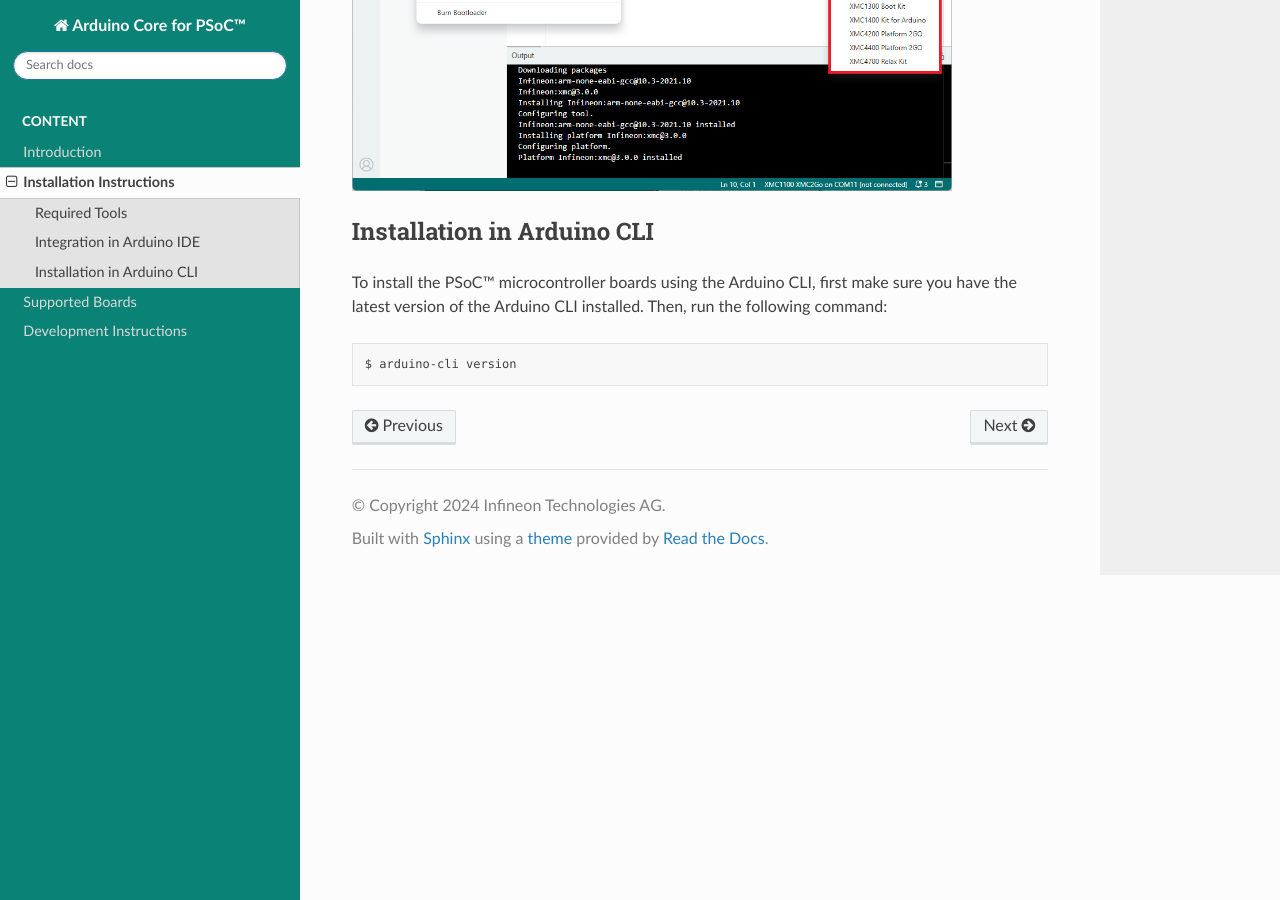
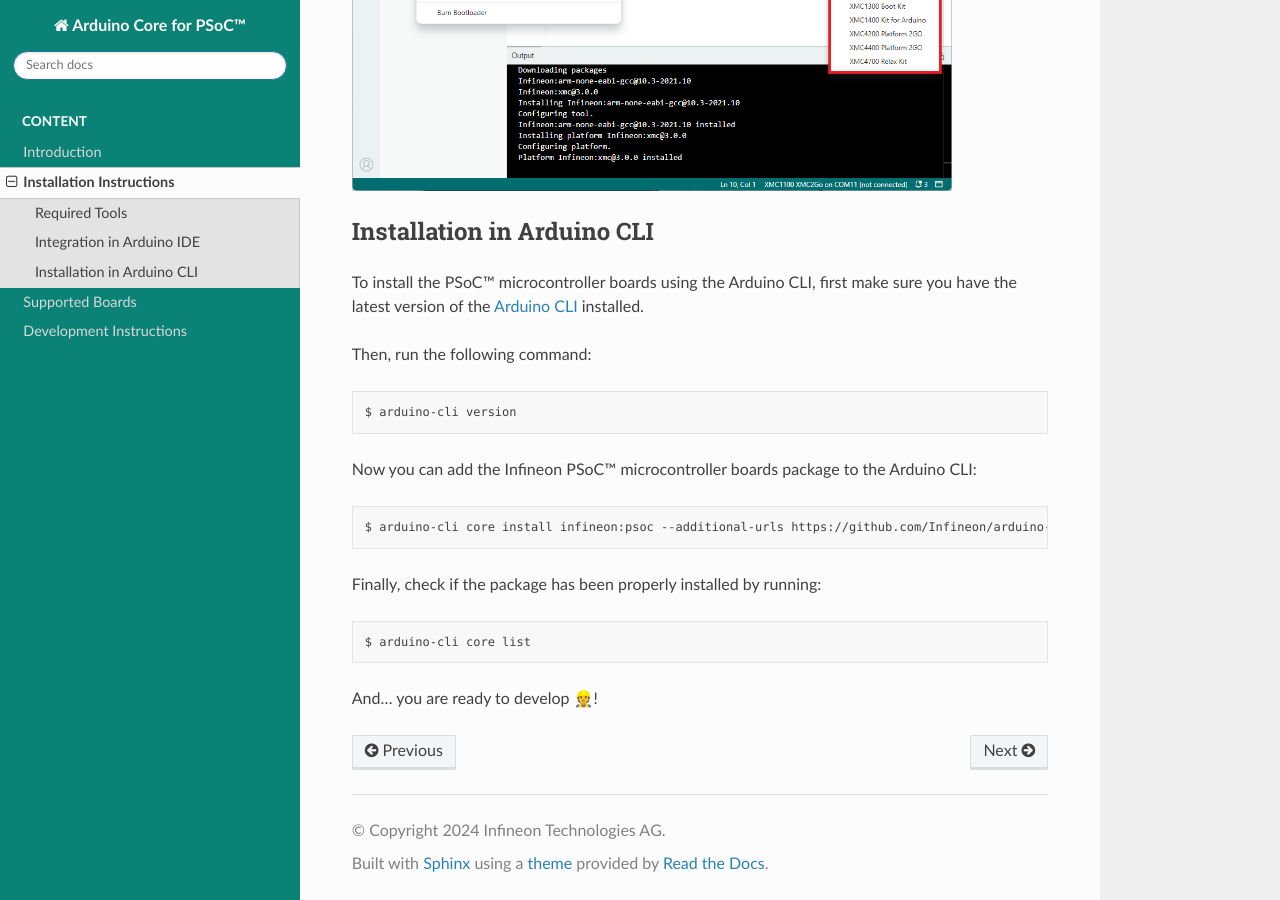
Before and after one commit to Infineon/arduino-core-psoc, a Sphinx documentation site: the page built from docs/installation-instructions.rst, in a window 1280 px wide and 900 px high, scrolled down 2770 px. Built offline with Sphinx 7.4.7 and the Read the Docs theme 2.0.0, drawn with Linux system fonts in a browser that asks for light colours; some of the changed text lies outside the part shown.

Commit message:
docs/installation-instructions.rst: Added Arduino CLI installation instructions.
Signed-off-by: jaenrig-ifx <enriquezgarcia.external@infineon.com>

```diff
--- a/docs/installation-instructions.rst
+++ b/docs/installation-instructions.rst
@@ -19,7 +19,7 @@
 
 ::
 
-    https://github.com/Infineon/arduino-core-psoc/releases/latest/download/package_infineon_index.json
+    https://github.com/Infineon/arduino-core-psoc/releases/latest/download/package_psoc_index.json
 
 .. image:: img/install_preferences_json.png
     :width: 600
@@ -38,9 +38,24 @@
 Installation in Arduino CLI
 ----------------------------
 
-To install the PSoC™ microcontroller boards using the Arduino CLI, first make sure you have the latest version of the Arduino CLI installed.
+To install the PSoC™ microcontroller boards using the Arduino CLI, first make sure you have the latest version of the `Arduino CLI <https://arduino.github.io/arduino-cli/0.24/installation/>`_ installed.
+
 Then, run the following command:
 
 .. code-block:: bash
 
    $ arduino-cli version
+
+Now you can add the Infineon PSoC™ microcontroller boards package to the Arduino CLI:
+
+.. code-block:: bash
+
+    $ arduino-cli core install infineon:psoc --additional-urls https://github.com/Infineon/arduino-core-psoc/releases/latest/download/package_psoc_index.json
+
+Finally,  check if the package has been properly installed by running:
+
+.. code-block:: bash
+
+    $ arduino-cli core list
+
+And... you are ready to develop |:construction_worker:|!
```
